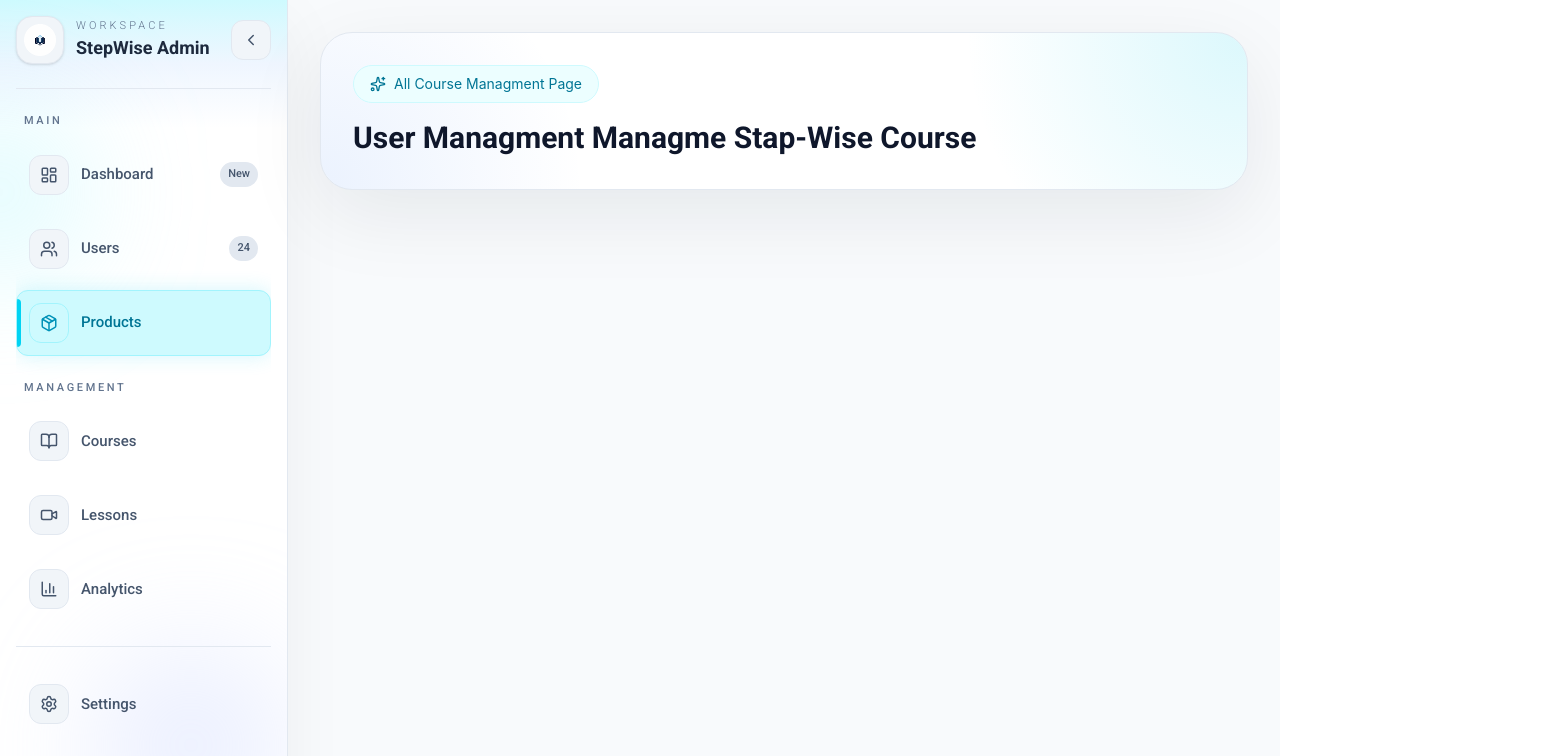
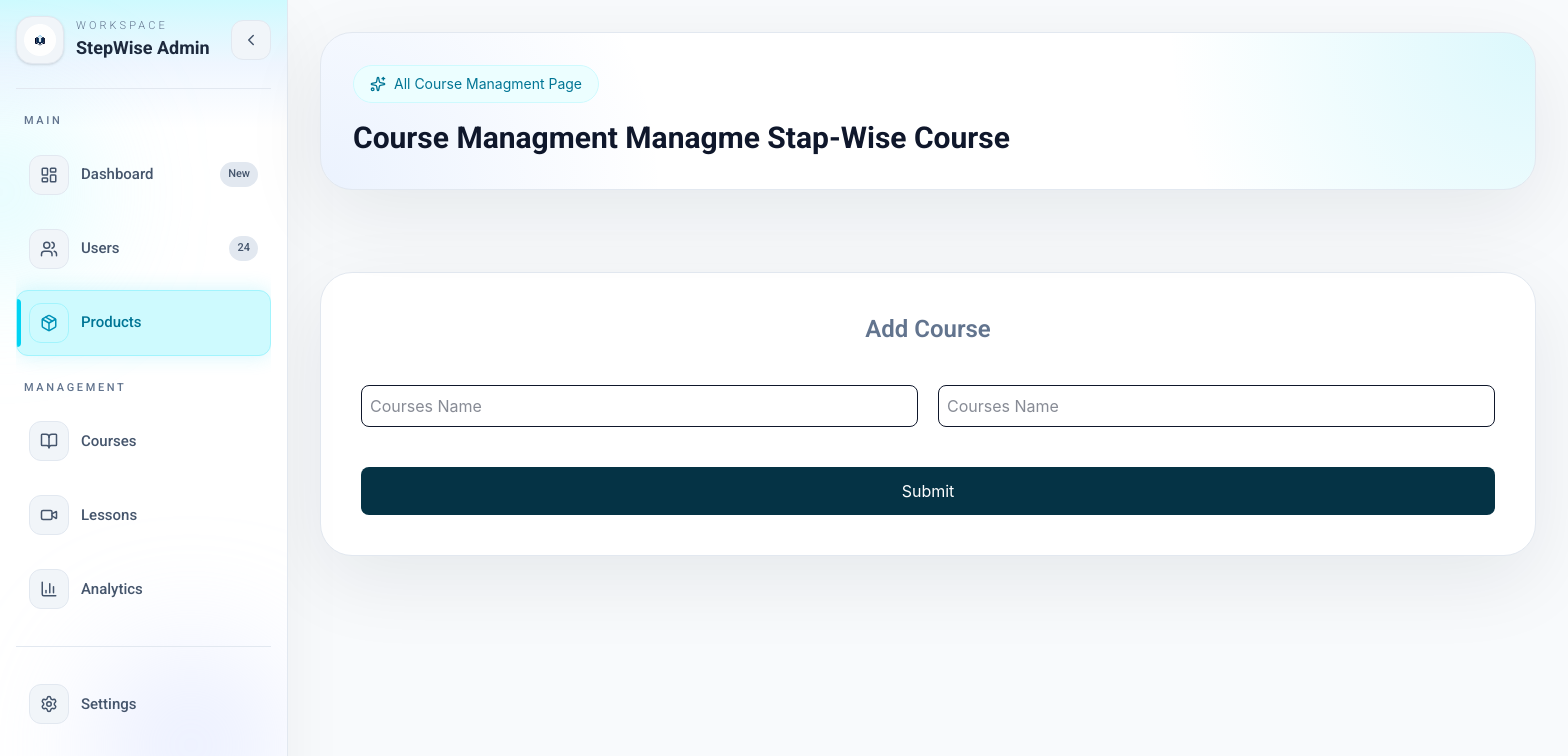
Before and after one commit to Step-Wise-Roadmaps/Step-Wise, a React (Vite) app in the folder Frontend/: page /admin-dashboard/addcourse in a window 1280 px wide. Shown: the top 756 px of the page, 1568 px wide, since content can reach past the window. Built offline with nearby package versions, Linux system fonts and the light colour scheme; no server answers; sample sign-in values are in the browser's storage.

Commit message:
feat: add ui for add course

```diff
--- a/Frontend/src/components/CourseManagement/AddCourse.jsx
+++ b/Frontend/src/components/CourseManagement/AddCourse.jsx
@@ -20,11 +20,26 @@ function AddCourse() {
                                 </div>
 
                                 <div className='space-y-5'>
-                                    <h1 className='roboto-bold text-2xl leading-tight text-slate-900 md:text-3xl'>User Managment Managme Stap-Wise Course</h1>
+                                    <h1 className='roboto-bold text-2xl leading-tight text-slate-900 md:text-3xl'>Course Managment Managme Stap-Wise Course</h1>
                                 </div>
                             </div>
                         </div>
                 </section>
+
+                <div className='flex w-full items-center mx-auto h-100'>
+                <div className='w-full rounded-[2rem] border border-slate-200 bg-white p-6 shadow-[0_24px_80px_rgba(15,23,42,0.08)] md:p-10 space-y-10 text-center'>
+                    <h1 className='text-center roboto-semibold text-2xl text-slate-500'>Add Course</h1>
+
+                    <div className='flex gap-5 justify-center'>
+                        <input type="text" placeholder='Courses Name' className='outline-none w-xl border border-slate-900 p-2 rounded-lg' />
+
+                        <input type="text" placeholder='Courses Name' className='outline-none w-xl border border-slate-900 p-2 rounded-lg' />
+                    </div>
+
+                    <button className='bg-cyan-950 text-white hover:bg-cyan-800 duration-200 cursor-pointer w-full p-3 rounded-lg'>Submit</button>
+                </div>
+                </div>
+
             </div>
         </>
     )
```
